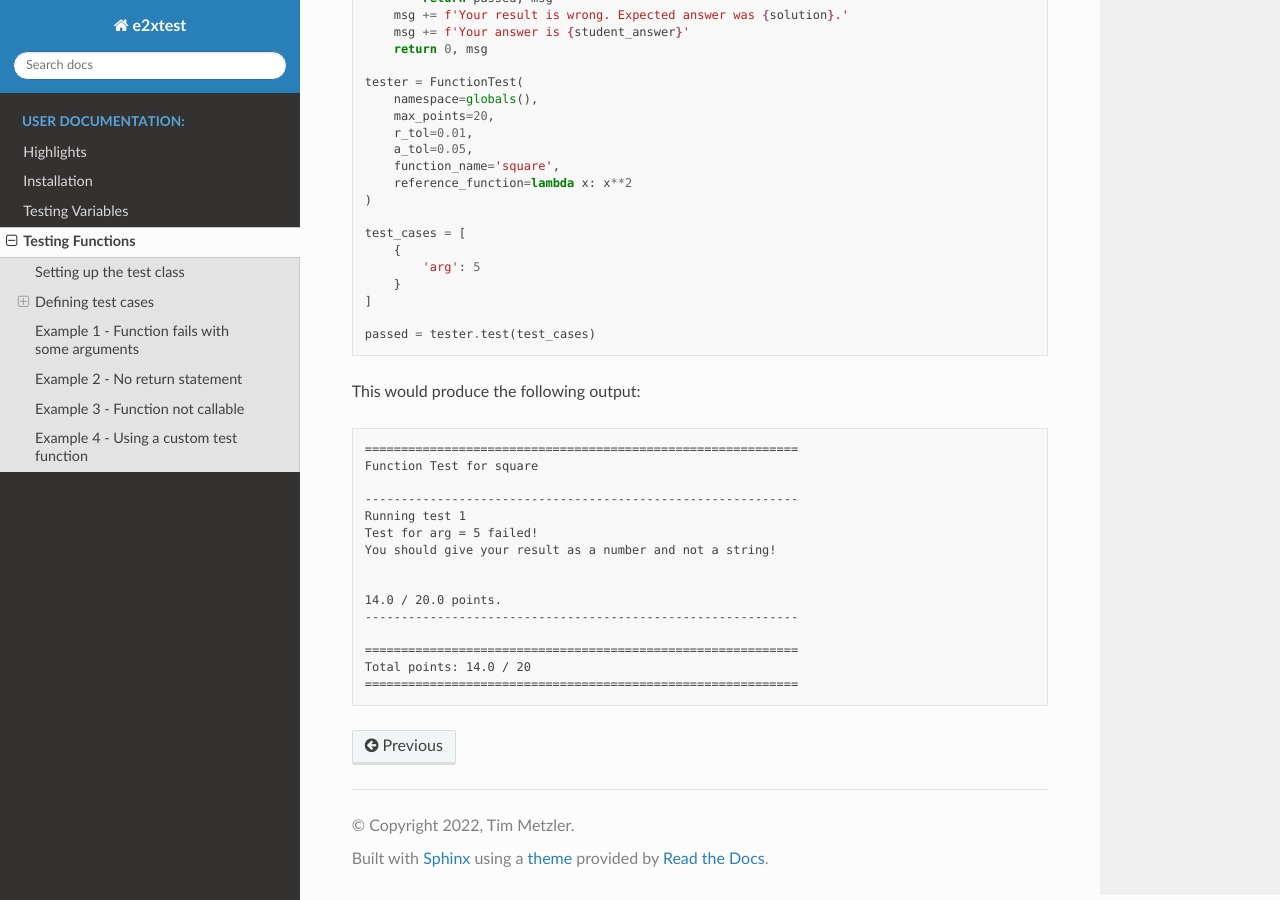
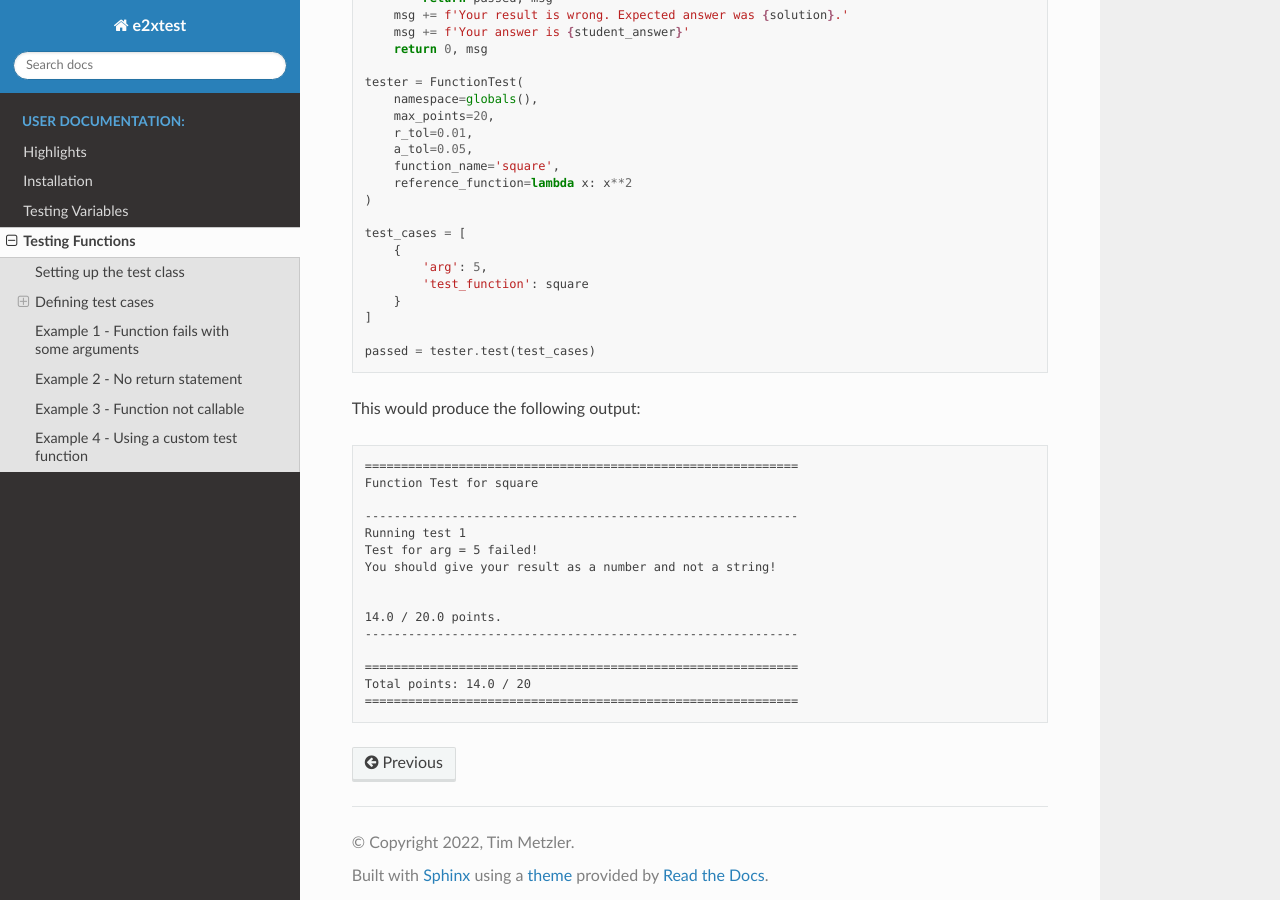
Before and after one commit to DigiKlausur/e2xtest, a Sphinx documentation site: the page built from docs/source/user_guide/function_test.rst, in a window 1280 px wide and 900 px high, scrolled down 5677 px. Built offline with Sphinx 7.4.7 and the Read the Docs theme 2.0.0, drawn with Linux system fonts in a browser that asks for light colours.

Commit message:
Add missing line in example

```diff
--- a/docs/source/user_guide/function_test.rst
+++ b/docs/source/user_guide/function_test.rst
@@ -295,7 +295,8 @@ The test cell would look like this:
 
     test_cases = [
         {
-            'arg': 5
+            'arg': 5,
+            'test_function': square
         }
     ]
 
```
